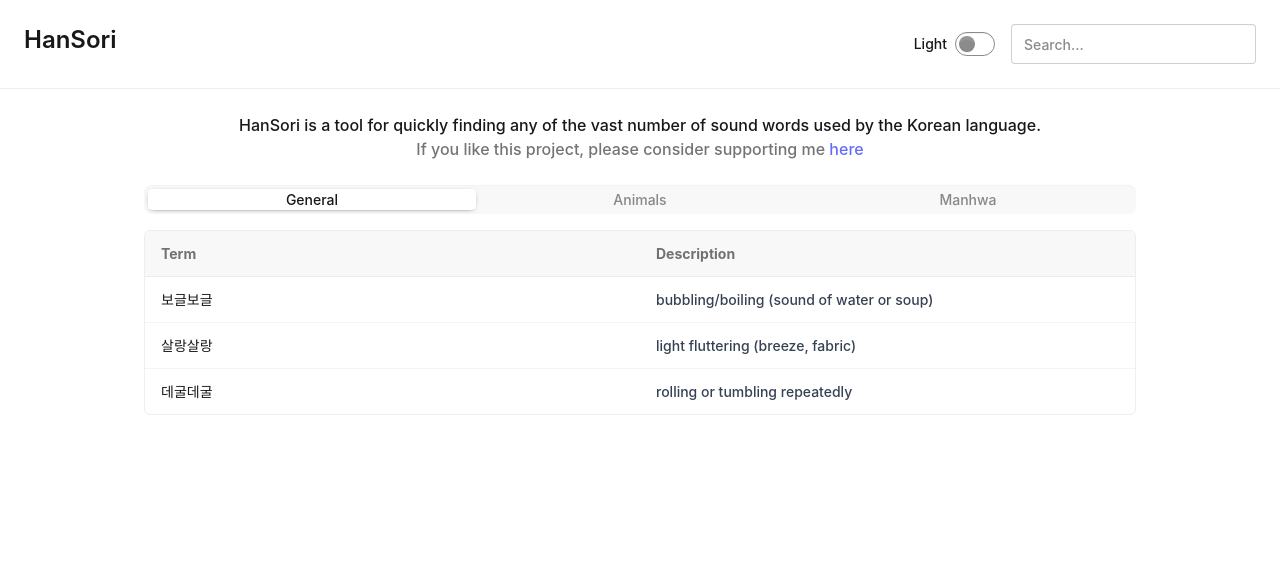
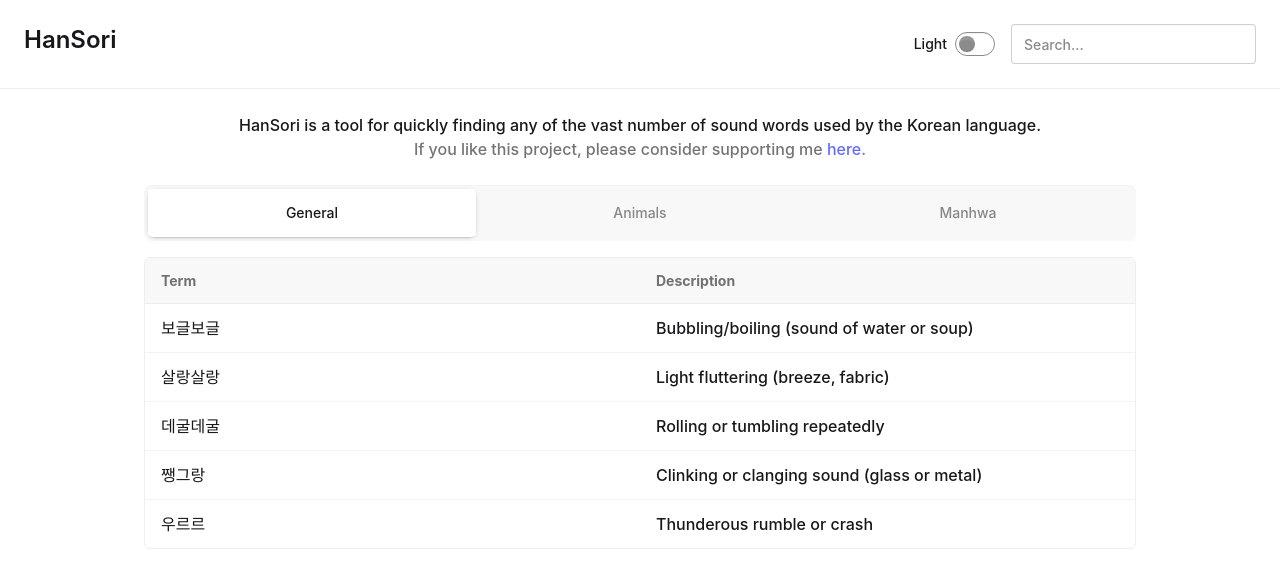
Before and after one commit to wjbetech/soriproject, a React (Vite) app: page / in a window 1280 px wide. Shown: the top 588 px of the page. Built offline with nearby package versions, Linux system fonts and the light colour scheme.

Commit message:
fixed general table problems & added more data

```diff
--- a/src/components/Header.jsx
+++ b/src/components/Header.jsx
@@ -5,7 +5,7 @@
     <div className="p-6 m-auto flex justify-center items-center w-full flex-col">
       <p>HanSori is a tool for quickly finding any of the vast number of sound words used by the Korean language.</p>
       <p className="text-base-content/60">
-        If you like this project, please consider supporting me <a href="#">here </a>
+        If you like this project, please consider supporting me <a href="#">here.</a>
       </p>
     </div>
   );
--- a/src/components/Table.jsx
+++ b/src/components/Table.jsx
@@ -28,7 +28,7 @@
 
   return (
     <div className="overflow-x-auto mt-4 border border-base-300 rounded-md">
-      <table className="table table-fixed w-full border-collapse">
+      <table className="table table-fixed w-full border-collapse text-base">
         <thead className="bg-base-200">
           <tr>
             <th style={{ width: colWidth }} className="text-left px-4 py-3">
@@ -57,7 +57,7 @@
                   {it.animal || "—"}
                 </td>
               )}
-              <td style={{ width: colWidth }} className="px-4 py-3 align-middle text-sm text-gray-700 wrap-break-word">
+              <td style={{ width: colWidth }} className="px-4 py-3 align-middle text-base-content wrap-break-word">
                 {it.description}
               </td>
             </tr>
--- a/src/components/TableCategoryTag.jsx
+++ b/src/components/TableCategoryTag.jsx
@@ -9,7 +9,9 @@
     <button
       type="button"
       role="tab"
-      className={`tab w-1/3 h-full flex items-center justify-center ${category === name ? "tab-active" : ""}`}
+      className={`tab w-1/3 h-12 flex items-center justify-center text-center leading-none ${
+        category === name ? "tab-active" : ""
+      }`}
       onClick={() => setCategory(name)}>
       {name}
     </button>
--- a/src/data/animals.json
+++ b/src/data/animals.json
@@ -1,27 +1,22 @@
 [
   {
-    "term": "개굴개굴",
+    "term": "개굴개굴 ㆍ 개꿀개꿀",
     "animal": "frog",
-    "description": "frog croak"
-  },
-  {
-    "term": "개꿀개꿀",
-    "animal": "frog",
-    "description": "variant/fun frog sound (colloquial)"
+    "description": "A frog croaking"
   },
   {
     "term": "멍멍",
     "animal": "dog",
-    "description": "dog bark"
+    "description": "A dog bark"
   },
   {
     "term": "짹짹",
     "animal": "bird",
-    "description": "bird chirp"
+    "description": "The sound of a bird chirping"
   },
   {
     "term": "꿀꿀",
     "animal": "pig",
-    "description": "pig oink"
+    "description": "An oink"
   }
 ]
--- a/src/data/general.json
+++ b/src/data/general.json
@@ -1,14 +1,22 @@
 [
   {
     "term": "보글보글",
-    "description": "bubbling/boiling (sound of water or soup)"
+    "description": "Bubbling/boiling (sound of water or soup)"
   },
   {
     "term": "살랑살랑",
-    "description": "light fluttering (breeze, fabric)"
+    "description": "Light fluttering (breeze, fabric)"
   },
   {
     "term": "데굴데굴",
-    "description": "rolling or tumbling repeatedly"
+    "description": "Rolling or tumbling repeatedly"
+  },
+  {
+    "term": "쨍그랑",
+    "description": "Clinking or clanging sound (glass or metal)"
+  },
+  {
+    "term": "우르르",
+    "description": "Thunderous rumble or crash"
   }
 ]
--- a/src/data/manhwa.json
+++ b/src/data/manhwa.json
@@ -1,19 +1,19 @@
 [
   {
     "term": "끼익",
-    "description": "door-creak (classic comic creak)"
+    "description": "A door creak (classic comic creak)"
   },
   {
     "term": "쿵",
-    "description": "heavy thud (impact)",
+    "description": "A heavy thud or impact",
     "notes": "often used for sudden falls or impacts in comics"
   },
   {
     "term": "휙",
-    "description": "whoosh (swift movement)"
+    "description": "A whoosh or swift movement"
   },
   {
     "term": "타닥",
-    "description": "light crackling or small sharp sound"
+    "description": "Light crackling or small sharp sound"
   }
 ]
```
